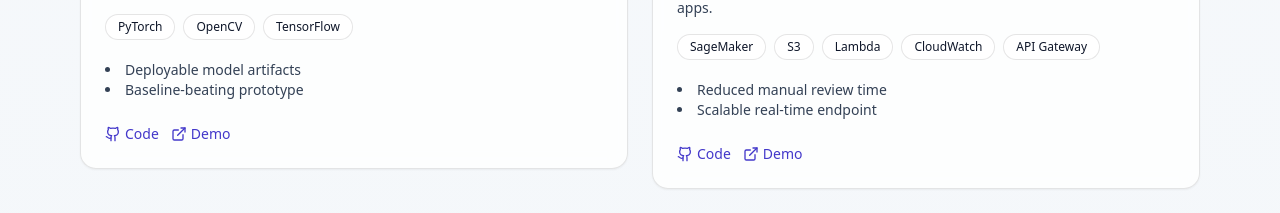
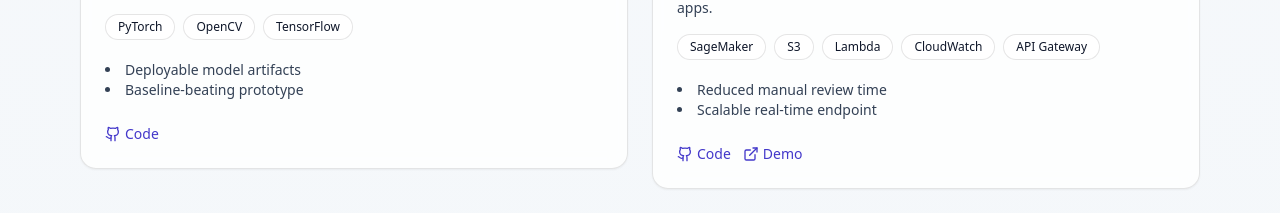
Before and after one commit to Nishanth-G-Palaniswami/Nishanth-G-Palaniswami-Portfolio, a React (Vite) app: page / in a window 1280 px wide. Shown: the part 1320-1533 px from the top of the page. Built offline with nearby package versions, Linux system fonts and the light colour scheme.

Commit message:
asl app.jsx update

```diff
--- a/src/App.jsx
+++ b/src/App.jsx
@@ -97,7 +97,7 @@
       "Prototyped sign recognition with data augmentation and temporal smoothing; exported for edge‑friendly formats (TorchScript/TFLite).",
     stack: ["PyTorch", "OpenCV", "TensorFlow"],
     impact: ["Deployable model artifacts", "Baseline‑beating prototype"],
-    links: { github: "#", demo: "#" },
+    links: { github: "https://github.com/Nishanth-G-Palaniswami/english-asl", 'IEEE Publication': "https://ieeexplore.ieee.org/document/10725877" },
   },
   {
     title: "MLOps for Agri Drones — Crop Health Inference API",
```
